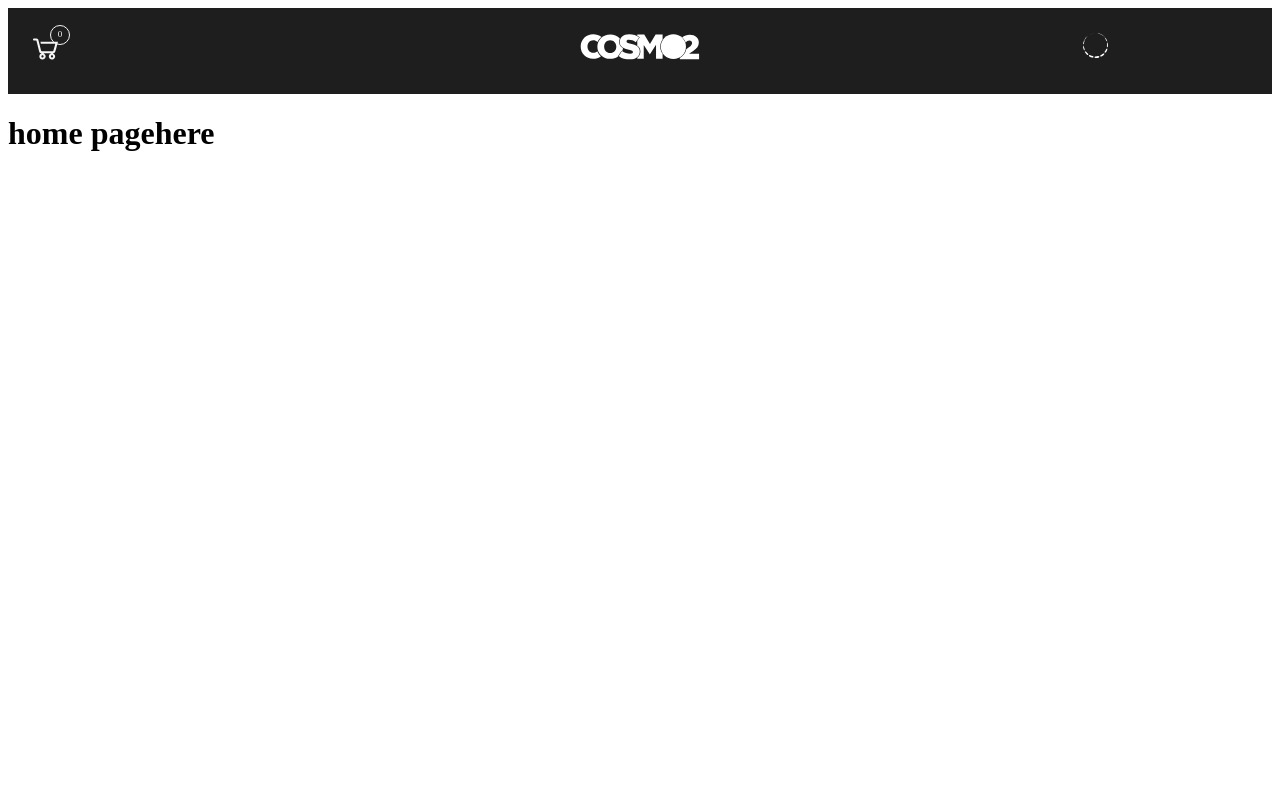
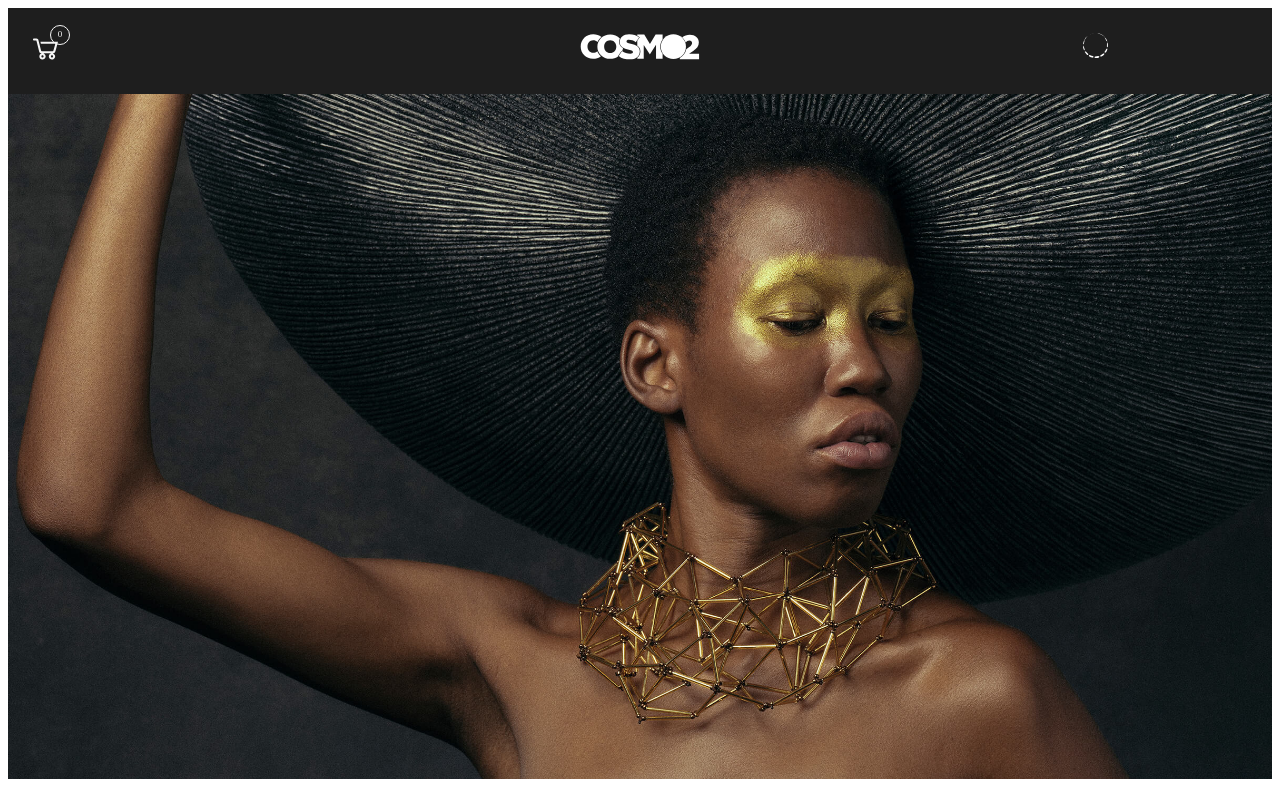
Before and after one commit to VictorDoyle/React-Cosmo2-Remake, a React (Create React App) app: page / in a window 1280 px wide. Built offline with nearby package versions, Linux system fonts and the light colour scheme; a web font is replaced by a local one.

Commit message:
added hero banner img

```diff
--- /dev/null
+++ b/src/components/Hero/HeroBanner.js
@@ -0,0 +1,15 @@
+import React from 'react';
+import heroBannerMain from '../../images/heroBannerMain.jpg'
+import '../../styles/molecules/HeroBanner.css'
+
+function HeroBanner() {
+    return(
+        <>
+        <div className="mainBanner">
+        <img src={heroBannerMain}/>
+        </div>
+        </>
+    )
+}
+
+export default HeroBanner
--- a/src/pages/Homepage.js
+++ b/src/pages/Homepage.js
@@ -1,11 +1,12 @@
 import React from 'react';
+import HeroBanner from '../components/Hero/HeroBanner';
 import NavigationBar from '../components/NavigationBar/NavigationBar'
 
 function Homepage() {
     return(
         <>
         <NavigationBar />
-        <h1> home pagehere </h1>
+        <HeroBanner />
         </>
     )
 }
--- /dev/null
+++ b/src/styles/molecules/HeroBanner.css
@@ -0,0 +1,6 @@
+.mainBanner img {
+    background-position: center;
+    background-repeat: no-repeat;
+    background-size: cover;
+    width: 100%;
+}
```
Also changed, not shown: src/images/heroBannerMain.jpg (added).
